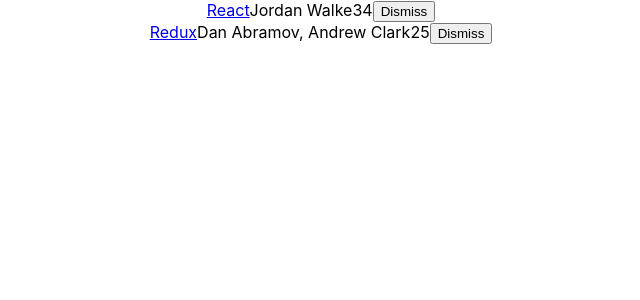
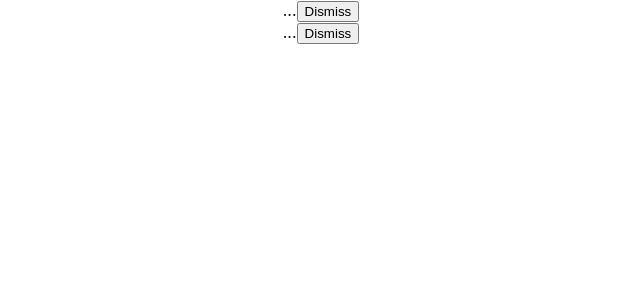
Before and after one commit to Joseph-Mutua/hackernews, a React (Create React App) app: page / in a window 1280 px wide. Shown: the top 300 px of the page, without its empty margins (319-959 px from the left). Built offline with nearby package versions, Linux system fonts and the light colour scheme.

Commit message:
Add event handler

```diff
--- a/src/App.js
+++ b/src/App.js
@@ -1,19 +1,19 @@
-import React, { Component } from 'react';
-import './App.css';
+import React, { Component } from "react";
+import "./App.css";
 
 const list = [
   {
-  title: 'React',
-  url: 'https://facebook.github.io/react/',
-  author: 'Jordan Walke',
+    title: "React",
+    url: "https://facebook.github.io/react/",
+    author: "Jordan Walke",
     num_comments: 3,
     points: 4,
     objectID: 0,
   },
   {
-  title: 'Redux',
-  url: 'https://github.com/reactjs/redux',
-  author: 'Dan Abramov, Andrew Clark',
+    title: "Redux",
+    url: "https://github.com/reactjs/redux",
+    author: "Dan Abramov, Andrew Clark",
     num_comments: 2,
     points: 5,
     objectID: 1,
@@ -31,7 +31,7 @@
   }
 
   onDismiss(id) {
-      const isNotId = item => item.objectID !== id;
+    const isNotId = (item) => item.objectID !== id;
     const updatedList = this.state.list.filter(isNotId);
     this.setState({ list: updatedList });
   }
@@ -39,30 +39,21 @@
   render() {
     return (
       <div className="App">
-{this.state.list.map(item =>
+        {this.state.list.map((item) => (
           <div key={item.objectID}>
+            ...
             <span>
-<a href={item.url}>{item.title}</a>
-</span>
-<span>{item.author}</span>
-<span>{item.num_comments}</span>
-<span>{item.points}</span>
-
-<span>
-
-<button  onClick={() => this.onDismiss(item.objectID)}
-type="button">
-
+              <button
+                onClick={() => this.onDismiss(item.objectID)}
+                type="button"
+              >
                 Dismiss
               </button>
             </span>
-
           </div>
-)}
+        ))}
       </div>
     );
   }
 }
-
-
 export default App;
```
Also changed, not shown: package.json (+13 -0 lines), src/index.js (+7 -9 lines), 1 other file (tests, documents, lock files or other folders). Lines whose indentation alone changed are shown as unchanged.
